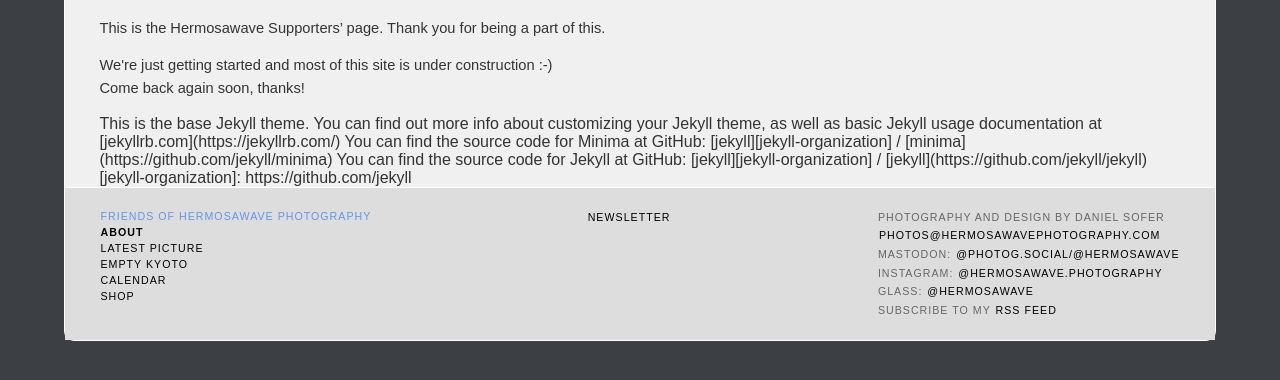
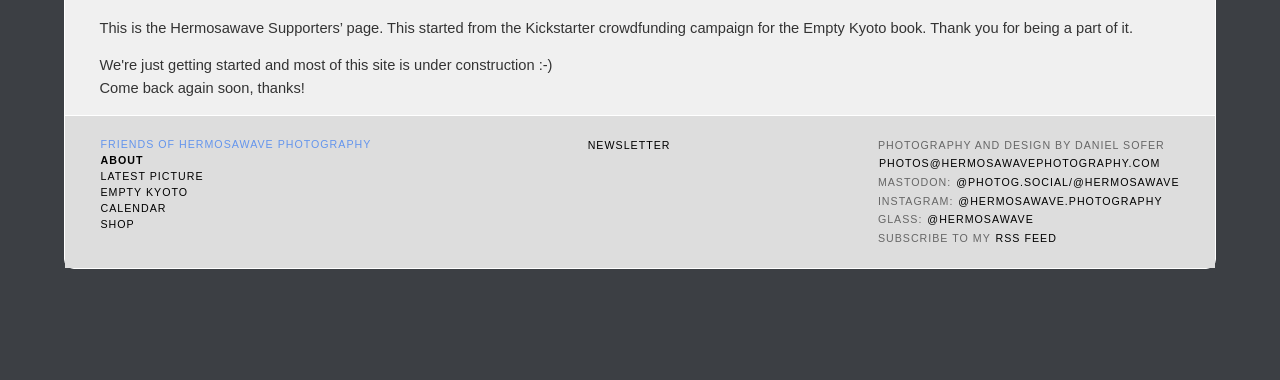
Before and after one commit to hermosawave/friends, a plain HTML site: page about/index.html in a window 1280 px wide. Shown: the part 120-500 px from the top of the page. Drawn offline with Linux system fonts and the light colour scheme; a script that the page names is missing.

Commit message:
text update

```diff
--- a/about/index.html
+++ b/about/index.html
@@ -89,21 +89,8 @@ font-family: ryo-gothic-plusn, sans-serif; (200, 400, 700)
                 <div class="topbody">
 
 	<h1>About</h1>
-	<p>This is the Hermosawave Supporters’ page. Thank you for being a part of this.</p>
+	<p>This is the Hermosawave Supporters’ page. This started from the Kickstarter crowdfunding campaign for the Empty Kyoto book. Thank you for being a part of it.</p>
 	<p>We're just getting started and most of this site is under construction :-)<br/>Come back again soon, thanks!</p>
-
-	This is the base Jekyll theme. You can find out more info about customizing your Jekyll theme, as well as basic Jekyll usage documentation at [jekyllrb.com](https://jekyllrb.com/)
-
-	You can find the source code for Minima at GitHub:
-	[jekyll][jekyll-organization] /
-	[minima](https://github.com/jekyll/minima)
-
-	You can find the source code for Jekyll at GitHub:
-	[jekyll][jekyll-organization] /
-	[jekyll](https://github.com/jekyll/jekyll)
-
-
-	[jekyll-organization]: https://github.com/jekyll
 
 </div>
 
--- a/feed.xml
+++ b/feed.xml
@@ -1,4 +1,4 @@
-<?xml version="1.0" encoding="utf-8"?><feed xmlns="http://www.w3.org/2005/Atom" ><generator uri="https://jekyllrb.com/" version="4.3.2">Jekyll</generator><link href="/feed.xml" rel="self" type="application/atom+xml" /><link href="/" rel="alternate" type="text/html" /><updated>2023-12-31T15:09:21+09:00</updated><id>/feed.xml</id><title type="html">Your awesome title</title><subtitle>Write an awesome description for your new site here. You can edit this line in _config.yml. It will appear in your document head meta (for Google search results) and in your feed.xml site description.</subtitle><entry><title type="html">Welcome to Jekyll!</title><link href="/jekyll/update/2023/12/27/welcome-to-jekyll.html" rel="alternate" type="text/html" title="Welcome to Jekyll!" /><published>2023-12-27T10:25:52+09:00</published><updated>2023-12-27T10:25:52+09:00</updated><id>/jekyll/update/2023/12/27/welcome-to-jekyll</id><content type="html" xml:base="/jekyll/update/2023/12/27/welcome-to-jekyll.html"><![CDATA[<p>You’ll find this post in your <code class="language-plaintext highlighter-rouge">_posts</code> directory. Go ahead and edit it and re-build the site to see your changes. You can rebuild the site in many different ways, but the most common way is to run <code class="language-plaintext highlighter-rouge">jekyll serve</code>, which launches a web server and auto-regenerates your site when a file is updated.</p>
+<?xml version="1.0" encoding="utf-8"?><feed xmlns="http://www.w3.org/2005/Atom" ><generator uri="https://jekyllrb.com/" version="4.3.2">Jekyll</generator><link href="/feed.xml" rel="self" type="application/atom+xml" /><link href="/" rel="alternate" type="text/html" /><updated>2023-12-31T15:14:13+09:00</updated><id>/feed.xml</id><title type="html">Your awesome title</title><subtitle>Write an awesome description for your new site here. You can edit this line in _config.yml. It will appear in your document head meta (for Google search results) and in your feed.xml site description.</subtitle><entry><title type="html">Welcome to Jekyll!</title><link href="/jekyll/update/2023/12/27/welcome-to-jekyll.html" rel="alternate" type="text/html" title="Welcome to Jekyll!" /><published>2023-12-27T10:25:52+09:00</published><updated>2023-12-27T10:25:52+09:00</updated><id>/jekyll/update/2023/12/27/welcome-to-jekyll</id><content type="html" xml:base="/jekyll/update/2023/12/27/welcome-to-jekyll.html"><![CDATA[<p>You’ll find this post in your <code class="language-plaintext highlighter-rouge">_posts</code> directory. Go ahead and edit it and re-build the site to see your changes. You can rebuild the site in many different ways, but the most common way is to run <code class="language-plaintext highlighter-rouge">jekyll serve</code>, which launches a web server and auto-regenerates your site when a file is updated.</p>
 
 <p>Jekyll requires blog post files to be named according to the following format:</p>
 
```
